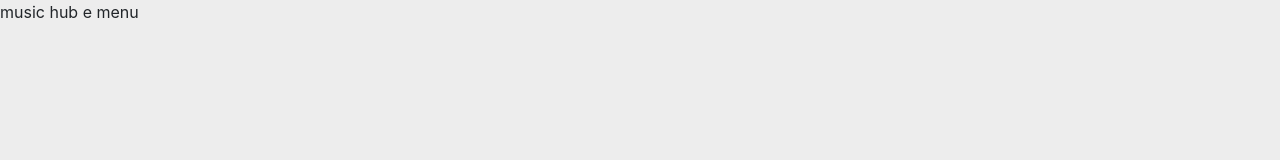
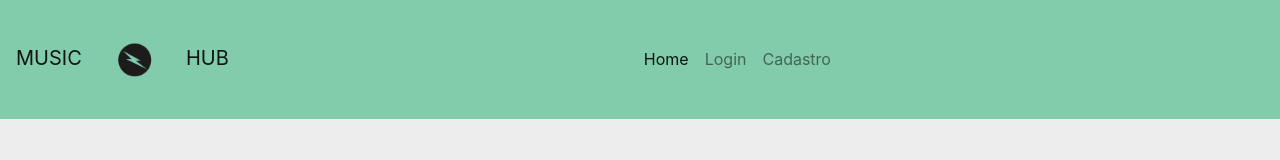
Before and after one commit to ana-biscalchin/music-hub, a website: page html/profile.html in a window 1280 px wide. Drawn offline with nearby package versions, Linux system fonts and the light colour scheme; no server answers.

Commit message:
profile - inclui menu e navbar

```diff
--- a/css/index.css
+++ b/css/index.css
@@ -1,21 +1,19 @@
+/* geral */
 body {
-  background-color: #EDEDED;
-
+    background-color: #EDEDED;
 }
 
-
 .nav-header-bg {
-  background-color: #82cbab;
+    background-color: #82cbab;
 }
 
 .font-logo {
-  color: #1c1c1c;
+    color: #1c1c1c;
 }
 
 .logo-img-header {
-
+    width: 15%;
 }
-
 
 /* home */
 
--- a/html/profile.html
+++ b/html/profile.html
@@ -12,7 +12,32 @@
 </head>
 
 <body>
-    <header>music hub e menu</header>
+    <header>
+        <nav class="navbar navbar-expand-lg navbar-light nav-header-bg">
+            <a class="navbar-brand mx-auto font-logo" href="#">
+                MUSIC
+                <img class="logo-img-header" src="../img/logo_music_hub.png" alt="">
+                HUB
+            </a>
+            <button class="navbar-toggler" type="button" data-toggle="collapse" data-target="#navbarNavDropdown"
+                aria-controls="navbarNavDropdown" aria-expanded="false" aria-label="Toggle navigation">
+                <span class="navbar-toggler-icon"></span>
+            </button>
+            <div class="collapse navbar-collapse" id="navbarNavDropdown">
+                <ul class="navbar-nav">
+                    <li class="nav-item active">
+                        <a class="nav-link" href="#">Home<span class="sr-only">(current)</span></a>
+                    </li>
+                    <li class="nav-item">
+                        <a class="nav-link" href="#">Login</a>
+                    </li>
+                    <li class="nav-item">
+                        <a class="nav-link" href="#">Cadastro</a>
+                    </li>
+                </ul>
+            </div>
+        </nav>
+    </header>
     <section id="mus-info"></section>
     <div class="modal fade" id="exampleModalCenter" tabindex="-1" role="dialog"
         aria-labelledby="exampleModalCenterTitle" aria-hidden="true">
--- a/javascript/profile.js
+++ b/javascript/profile.js
@@ -5,7 +5,7 @@ window.onload = function () {
 
 function printMusProfileInfo(user) {
     document.getElementById('mus-info').innerHTML = `
-    <iframe id="mus-video" width="560" height="315" src="${user.video}" frameborder="0"
+    <iframe id="mus-video" width="300" height="150" src="${user.video}" frameborder="0"
         allow="accelerometer; autoplay; encrypted-media; gyroscope; picture-in-picture" allowfullscreen></iframe>
     <h1 id="mus-name">${user.name}</h1>
     <h2 id="mus-instruments">${user.instruments[0]}</h2>
```
